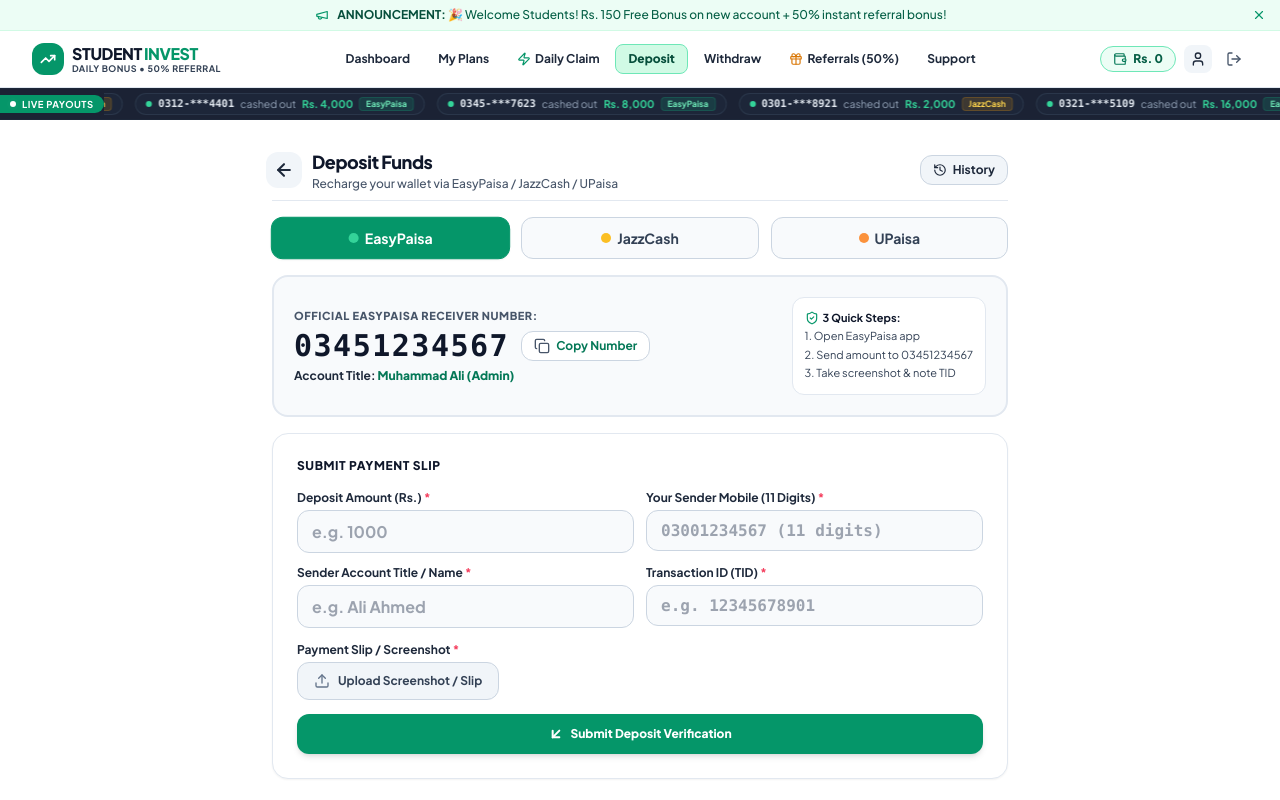
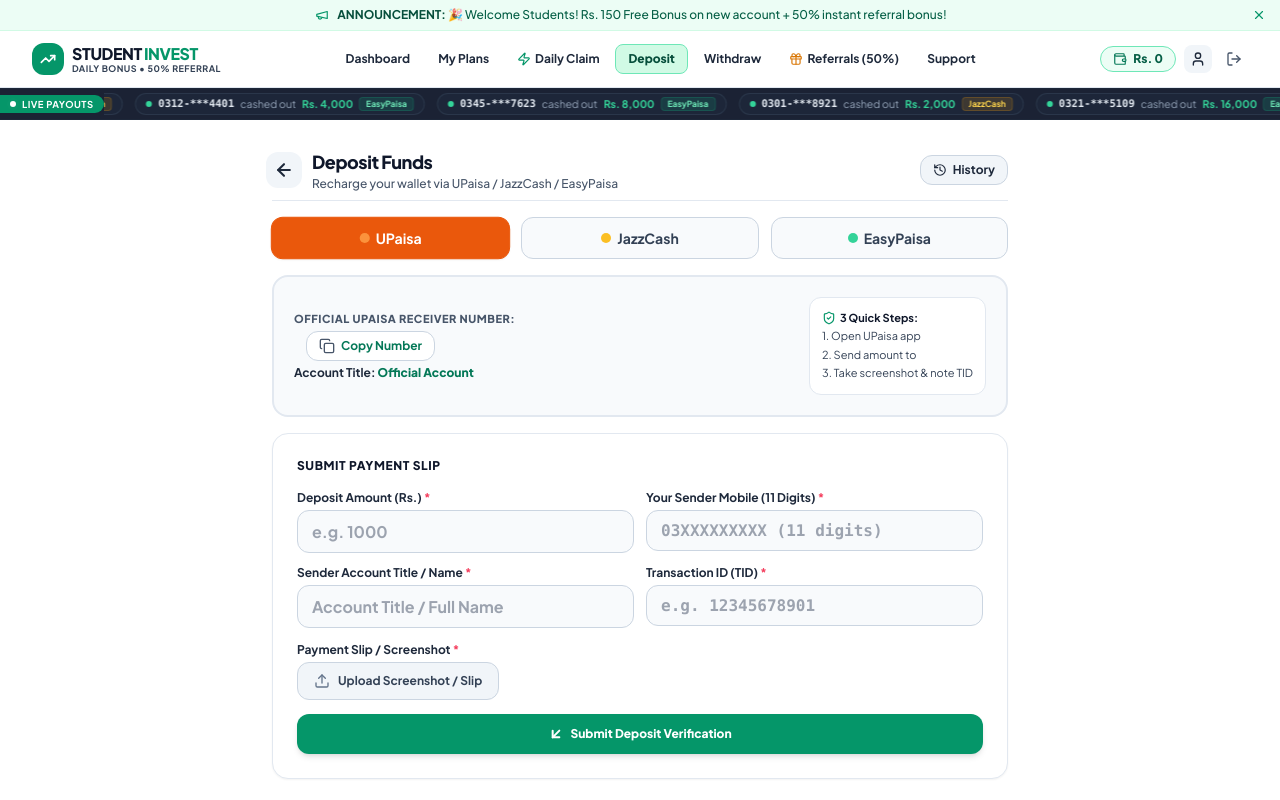
Before and after one commit to saim29066-afk/online-work, a React (Vite) app in the folder frontend/: page /deposit in a window 1280 px wide. Shown: the top 800 px of the page. Built offline with nearby package versions, Linux system fonts and the light colour scheme; no server answers; sample sign-in values are in the browser's storage.

Commit message:
fix: reorder deposit tabs to UPaisa first and sanitize dummy placeholders and names

```diff
--- a/frontend/src/pages/Admin/GatewaySettings.jsx
+++ b/frontend/src/pages/Admin/GatewaySettings.jsx
@@ -174,7 +174,7 @@
               <input
                 type="text"
                 maxLength={11}
-                placeholder="03451234567"
+                placeholder="03XXXXXXXXX"
                 name="easypaisaNumber"
                 value={formData.easypaisaNumber}
                 onChange={handleChange}
@@ -243,7 +243,7 @@
               <input
                 type="text"
                 maxLength={11}
-                placeholder="03019876543"
+                placeholder="03XXXXXXXXX"
                 name="jazzcashNumber"
                 value={formData.jazzcashNumber}
                 onChange={handleChange}
@@ -257,6 +257,7 @@
               <input
                 type="text"
                 name="jazzcashTitle"
+                placeholder="Official Account Title"
                 value={formData.jazzcashTitle}
                 onChange={handleChange}
                 className="w-full px-3 py-1.5 rounded-lg bg-white border border-slate-300 text-slate-900 text-xs font-bold focus:outline-none focus:border-amber-600"
@@ -312,7 +313,7 @@
               <input
                 type="text"
                 maxLength={11}
-                placeholder="03331234567"
+                placeholder="03XXXXXXXXX"
                 name="upaisaNumber"
                 value={formData.upaisaNumber || ''}
                 onChange={handleChange}
--- a/frontend/src/pages/Deposit.jsx
+++ b/frontend/src/pages/Deposit.jsx
@@ -21,7 +21,7 @@
 
 const Deposit = () => {
   const { user, refreshUser } = useAuth();
-  const [gateway, setGateway] = useState('EASYPAISA');
+  const [gateway, setGateway] = useState('UPAISA');
   const [settings, setSettings] = useState(null);
   const [amount, setAmount] = useState('');
   const [senderNumber, setSenderNumber] = useState('');
@@ -140,7 +140,7 @@
 
     const cleanSender = senderNumber.trim().replace(/\D/g, '');
     if (cleanSender.length !== 11 || !cleanSender.startsWith('03')) {
-      setFeedback({ text: 'Sender number must be a valid 11-digit mobile number (e.g. 03001234567).', type: 'error' });
+      setFeedback({ text: 'Sender number must be a valid 11-digit mobile number (e.g. 03XXXXXXXXX).', type: 'error' });
       return;
     }
 
@@ -189,41 +189,41 @@
   };
 
   const activeStatus =
-    gateway === 'EASYPAISA'
-      ? settings?.easypaisaStatus || 'ACTIVE'
+    gateway === 'UPAISA'
+      ? settings?.upaisaStatus || 'ACTIVE'
       : gateway === 'JAZZCASH'
       ? settings?.jazzcashStatus || 'ACTIVE'
-      : settings?.upaisaStatus || 'ACTIVE';
+      : settings?.easypaisaStatus || 'ACTIVE';
 
   const activeNotice =
-    gateway === 'EASYPAISA'
-      ? settings?.easypaisaNotice
+    gateway === 'UPAISA'
+      ? settings?.upaisaNotice
       : gateway === 'JAZZCASH'
       ? settings?.jazzcashNotice
-      : settings?.upaisaNotice;
+      : settings?.easypaisaNotice;
 
   const activeNumber =
-    gateway === 'EASYPAISA'
-      ? settings?.easypaisaNumber || '03451234567'
+    gateway === 'UPAISA'
+      ? settings?.upaisaNumber || ''
       : gateway === 'JAZZCASH'
-      ? settings?.jazzcashNumber || '03019876543'
-      : settings?.upaisaNumber || '03331234567';
+      ? settings?.jazzcashNumber || ''
+      : settings?.easypaisaNumber || '';
 
   const activeTitle =
-    gateway === 'EASYPAISA'
-      ? settings?.easypaisaTitle || 'Muhammad Ali (Admin)'
+    gateway === 'UPAISA'
+      ? settings?.upaisaTitle || 'Official Account'
       : gateway === 'JAZZCASH'
-      ? settings?.jazzcashTitle || 'Muhammad Ali (Admin)'
-      : settings?.upaisaTitle || 'Muhammad Ali (Admin)';
+      ? settings?.jazzcashTitle || 'Official Account'
+      : settings?.easypaisaTitle || 'Official Account';
 
-  const gatewayName = gateway === 'EASYPAISA' ? 'EasyPaisa' : gateway === 'JAZZCASH' ? 'JazzCash' : 'UPaisa';
+  const gatewayName = gateway === 'UPAISA' ? 'UPaisa' : gateway === 'JAZZCASH' ? 'JazzCash' : 'EasyPaisa';
 
   return (
     <div className="max-w-3xl mx-auto px-3 sm:px-4 py-3 sm:py-5 space-y-4 bg-white">
       {/* Mobile-Native Back Button Header */}
       <PageHeader
         title="Deposit Funds"
-        subtitle="Recharge your wallet via EasyPaisa / JazzCash / UPaisa"
+        subtitle="Recharge your wallet via UPaisa / JazzCash / EasyPaisa"
         backTo="/dashboard"
         rightAction={
           <Link
@@ -235,33 +235,35 @@
         }
       />
 
-      {/* Gateway Selector Tabs (3 Options) */}
+      {/* Gateway Selector Tabs (1. UPaisa, 2. JazzCash, 3. EasyPaisa) */}
       <div className="grid grid-cols-3 gap-2 sm:gap-3">
+        {/* Tab 1: UPaisa */}
         <button
           type="button"
-          onClick={() => setGateway('EASYPAISA')}
+          onClick={() => setGateway('UPAISA')}
           className={`py-2 sm:py-2.5 px-2 sm:px-4 rounded-xl font-bold text-xs sm:text-sm flex flex-col sm:flex-row items-center justify-center gap-1 sm:gap-1.5 transition-all border ${
-            gateway === 'EASYPAISA'
-              ? 'bg-emerald-600 text-white border-emerald-600 shadow-sm scale-[1.01]'
+            gateway === 'UPAISA'
+              ? 'bg-orange-600 text-white border-orange-600 shadow-sm scale-[1.01]'
               : 'bg-slate-50 text-slate-700 border-slate-300 hover:bg-slate-100'
           }`}
         >
           <div className="flex items-center gap-1.5">
-            <div className={`w-2.5 h-2.5 rounded-full shrink-0 ${settings?.easypaisaStatus === 'UNDER_MAINTENANCE' ? 'bg-amber-400' : settings?.easypaisaStatus === 'COMING_SOON' ? 'bg-blue-400' : 'bg-emerald-400'}`} />
-            <span className="truncate">EasyPaisa</span>
+            <div className={`w-2.5 h-2.5 rounded-full shrink-0 ${settings?.upaisaStatus === 'UNDER_MAINTENANCE' ? 'bg-amber-400' : settings?.upaisaStatus === 'COMING_SOON' ? 'bg-blue-400' : 'bg-orange-400'}`} />
+            <span className="truncate">UPaisa</span>
           </div>
-          {settings?.easypaisaStatus === 'UNDER_MAINTENANCE' && (
+          {settings?.upaisaStatus === 'UNDER_MAINTENANCE' && (
             <span className="text-[9px] font-bold px-1.5 py-0.2 rounded bg-amber-100 text-amber-900 border border-amber-300">
               Maintenance
             </span>
           )}
-          {settings?.easypaisaStatus === 'COMING_SOON' && (
+          {settings?.upaisaStatus === 'COMING_SOON' && (
             <span className="text-[9px] font-bold px-1.5 py-0.2 rounded bg-blue-100 text-blue-900 border border-blue-300">
               Soon
             </span>
           )}
         </button>
 
+        {/* Tab 2: JazzCash */}
         <button
           type="button"
           onClick={() => setGateway('JAZZCASH')}
@@ -287,25 +289,26 @@
           )}
         </button>
 
+        {/* Tab 3: EasyPaisa */}
         <button
           type="button"
-          onClick={() => setGateway('UPAISA')}
+          onClick={() => setGateway('EASYPAISA')}
           className={`py-2 sm:py-2.5 px-2 sm:px-4 rounded-xl font-bold text-xs sm:text-sm flex flex-col sm:flex-row items-center justify-center gap-1 sm:gap-1.5 transition-all border ${
-            gateway === 'UPAISA'
-              ? 'bg-orange-600 text-white border-orange-600 shadow-sm scale-[1.01]'
+            gateway === 'EASYPAISA'
+              ? 'bg-emerald-600 text-white border-emerald-600 shadow-sm scale-[1.01]'
               : 'bg-slate-50 text-slate-700 border-slate-300 hover:bg-slate-100'
           }`}
         >
           <div className="flex items-center gap-1.5">
-            <div className={`w-2.5 h-2.5 rounded-full shrink-0 ${settings?.upaisaStatus === 'UNDER_MAINTENANCE' ? 'bg-amber-400' : settings?.upaisaStatus === 'COMING_SOON' ? 'bg-blue-400' : 'bg-orange-400'}`} />
-            <span className="truncate">UPaisa</span>
+            <div className={`w-2.5 h-2.5 rounded-full shrink-0 ${settings?.easypaisaStatus === 'UNDER_MAINTENANCE' ? 'bg-amber-400' : settings?.easypaisaStatus === 'COMING_SOON' ? 'bg-blue-400' : 'bg-emerald-400'}`} />
+            <span className="truncate">EasyPaisa</span>
           </div>
-          {settings?.upaisaStatus === 'UNDER_MAINTENANCE' && (
+          {settings?.easypaisaStatus === 'UNDER_MAINTENANCE' && (
             <span className="text-[9px] font-bold px-1.5 py-0.2 rounded bg-amber-100 text-amber-900 border border-amber-300">
               Maintenance
             </span>
           )}
-          {settings?.upaisaStatus === 'COMING_SOON' && (
+          {settings?.easypaisaStatus === 'COMING_SOON' && (
             <span className="text-[9px] font-bold px-1.5 py-0.2 rounded bg-blue-100 text-blue-900 border border-blue-300">
               Soon
             </span>
@@ -434,7 +437,7 @@
                     type="tel"
                     required
                     maxLength={11}
-                    placeholder="03001234567 (11 digits)"
+                    placeholder="03XXXXXXXXX (11 digits)"
                     value={senderNumber}
                     onChange={(e) => setSenderNumber(e.target.value.replace(/\D/g, '').slice(0, 11))}
                     className="w-full px-3.5 py-2.5 rounded-xl bg-slate-50 border border-slate-300 text-slate-900 font-mono text-xs font-bold focus:outline-none focus:border-emerald-500 transition-all"
@@ -448,7 +451,7 @@
                   <input
                     type="text"
                     required
-                    placeholder="e.g. Ali Ahmed"
+                    placeholder="Account Title / Full Name"
                     value={senderName}
                     onChange={(e) => setSenderName(e.target.value)}
                     className="w-full px-3.5 py-2.5 rounded-xl bg-slate-50 border border-slate-300 text-slate-900 font-bold text-xs focus:outline-none focus:border-emerald-500 transition-all"
--- a/frontend/src/pages/Login.jsx
+++ b/frontend/src/pages/Login.jsx
@@ -29,7 +29,7 @@
 
     // If user entered numbers (phone), ensure it is 11 digits
     if (/^\d+$/.test(phoneOrEmail) && phoneOrEmail.length !== 11) {
-      setError('Mobile number must be exactly 11 digits (e.g. 03001234567)');
+      setError('Mobile number must be exactly 11 digits (e.g. 03XXXXXXXXX)');
       return;
     }
 
@@ -83,7 +83,7 @@
                   type="text"
                   required
                   maxLength={phoneOrEmail.includes('@') ? 100 : 11}
-                  placeholder="03001234567"
+                  placeholder="03XXXXXXXXX"
                   value={phoneOrEmail}
                   onChange={handlePhoneOrEmailChange}
                   className="w-full pl-10 pr-3.5 py-2.5 rounded-xl bg-slate-50 border border-slate-200 text-slate-900 placeholder-slate-400 text-xs sm:text-sm focus:outline-none focus:border-emerald-500 focus:ring-1 focus:ring-emerald-500"
--- a/frontend/src/pages/Register.jsx
+++ b/frontend/src/pages/Register.jsx
@@ -39,7 +39,7 @@
 
     const cleanPhone = phone.trim().replace(/\D/g, '');
     if (cleanPhone.length !== 11 || !cleanPhone.startsWith('03')) {
-      setError('Please enter a valid 11-digit Pakistani mobile number (e.g. 03001234567)');
+      setError('Please enter a valid 11-digit Pakistani mobile number (e.g. 03XXXXXXXXX)');
       return;
     }
 
@@ -107,7 +107,7 @@
                 <input
                   type="text"
                   required
-                  placeholder="e.g. Ali Ahmed"
+                  placeholder="Your Full Name"
                   value={name}
                   onChange={(e) => setName(e.target.value)}
                   className="w-full pl-10 pr-3.5 py-2.5 rounded-xl bg-slate-50 border border-slate-200 text-slate-900 placeholder-slate-400 text-xs sm:text-sm focus:outline-none focus:border-emerald-500 focus:ring-1 focus:ring-emerald-500"
@@ -127,7 +127,7 @@
                   type="tel"
                   required
                   maxLength={11}
-                  placeholder="03001234567"
+                  placeholder="03XXXXXXXXX (11 digits)"
                   value={phone}
                   onChange={(e) => setPhone(e.target.value.replace(/\D/g, '').slice(0, 11))}
                   className="w-full pl-10 pr-3.5 py-2.5 rounded-xl bg-slate-50 border border-slate-200 text-slate-900 placeholder-slate-400 text-xs sm:text-sm font-mono font-bold focus:outline-none focus:border-emerald-500 focus:ring-1 focus:ring-emerald-500"
--- a/frontend/src/pages/Withdraw.jsx
+++ b/frontend/src/pages/Withdraw.jsx
@@ -128,7 +128,7 @@
     const cleanNumber = accountNumber.trim().replace(/\D/g, '');
     if (cleanNumber.length !== 11 || !cleanNumber.startsWith('03')) {
       setFeedback({
-        text: 'Account number must be a valid 11-digit mobile number (e.g. 03001234567).',
+        text: 'Account number must be a valid 11-digit mobile number (e.g. 03XXXXXXXXX).',
         type: 'error'
       });
       return;
@@ -379,7 +379,7 @@
                 type="tel"
                 required
                 maxLength={11}
-                placeholder="03011234567"
+                placeholder="03XXXXXXXXX (11 digits)"
                 value={accountNumber}
                 onChange={handleAccountNumberChange}
                 className="w-full px-3.5 py-2.5 rounded-xl bg-slate-50 border border-slate-300 text-slate-900 placeholder-slate-400 text-xs font-mono font-bold focus:outline-none focus:border-emerald-500"
@@ -393,7 +393,7 @@
               <input
                 type="text"
                 required
-                placeholder="e.g. Ali Ahmed"
+                placeholder="Account Title / Full Name"
                 value={accountTitle}
                 onChange={(e) => setAccountTitle(e.target.value)}
                 className="w-full px-3.5 py-2.5 rounded-xl bg-slate-50 border border-slate-300 text-slate-900 placeholder-slate-400 text-xs focus:outline-none focus:border-emerald-500"
```
Also changed, not shown: 2 other files (tests, documents, lock files or other folders).
